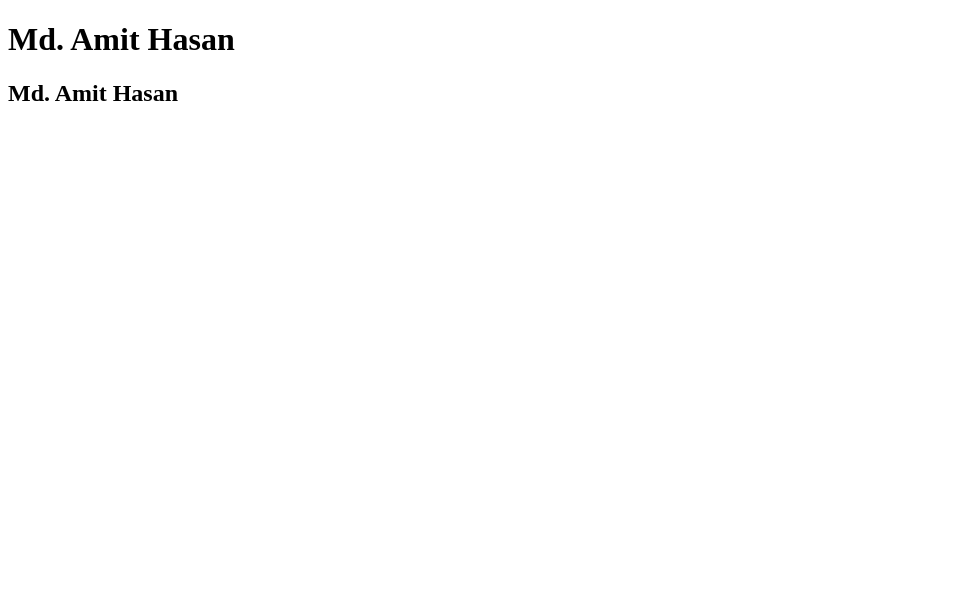
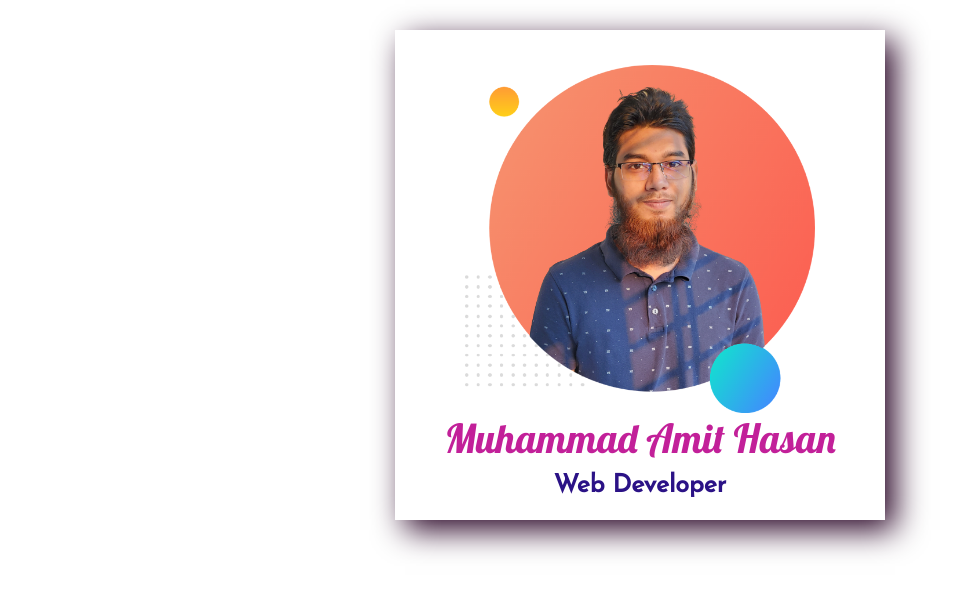
Before and after one commit to MohammadAmitHasan/developer-portfolio-model2, a plain HTML site: page index.html in a window 1280 px wide. Shown: the whole page, without its empty margins (0-975 px from the left). Drawn offline with Linux system fonts and the light colour scheme.

Commit message:
Added top section

```diff
--- a/index.html
+++ b/index.html
@@ -7,11 +7,20 @@
     <meta name="viewport" content="width=device-width, initial-scale=1.0">
     <title>Hasan's Portfolio</title>
     <link rel="stylesheet" href="style.css">
+    <link rel="preconnect" href="https://fonts.googleapis.com">
+    <link rel="preconnect" href="https://fonts.gstatic.com" crossorigin>
+    <link href="https://fonts.googleapis.com/css2?family=Josefin+Sans&family=Lobster&family=Poppins&display=swap"
+        rel="stylesheet">
 </head>
 
 <body>
-    <h1>Md. Amit Hasan</h1>
-    <h2>Md. Amit Hasan</h2>
+    <section class="top-section">
+        <img src="Images/hasan1-bg.png" alt="Hasan's Photo">
+        <h1 class="owner-name">Muhammad Amit Hasan</h1>
+        <h3 class="owner-title">Web Developer</h3>
+    </section>
+
+
 </body>
 
 </html>
--- a/style.css
+++ b/style.css
@@ -0,0 +1,37 @@
+body{
+    margin: 0;
+    font-family: 'Poppins', sans-serif;
+}
+.owner-name{
+    font-family: 'Lobster', cursive;
+    font-size: 40px;
+    font-weight: 300;
+    color: rgb(194, 32, 153);
+    text-align: center;
+    margin: 0;
+    padding: 0;
+}
+.owner-title{
+    font-size: 20px;
+    margin: 10px;
+    padding: 0;
+    text-align: center;
+    color: rgb(43, 18, 134);
+    font-family: 'Josefin Sans', sans-serif;
+    font-size: 25px;
+}
+.top-section{
+    padding: 5px;
+    margin: 30px auto 30px;
+    width: 480px;
+    height: 480px;
+    box-shadow: 10px 10px 30px rgb(39, 2, 36);
+}
+.item{
+    width: 50%;
+}
+.top-section img{
+   width: 350px;
+    display: block;
+    margin: 30px auto 0;
+}
```
